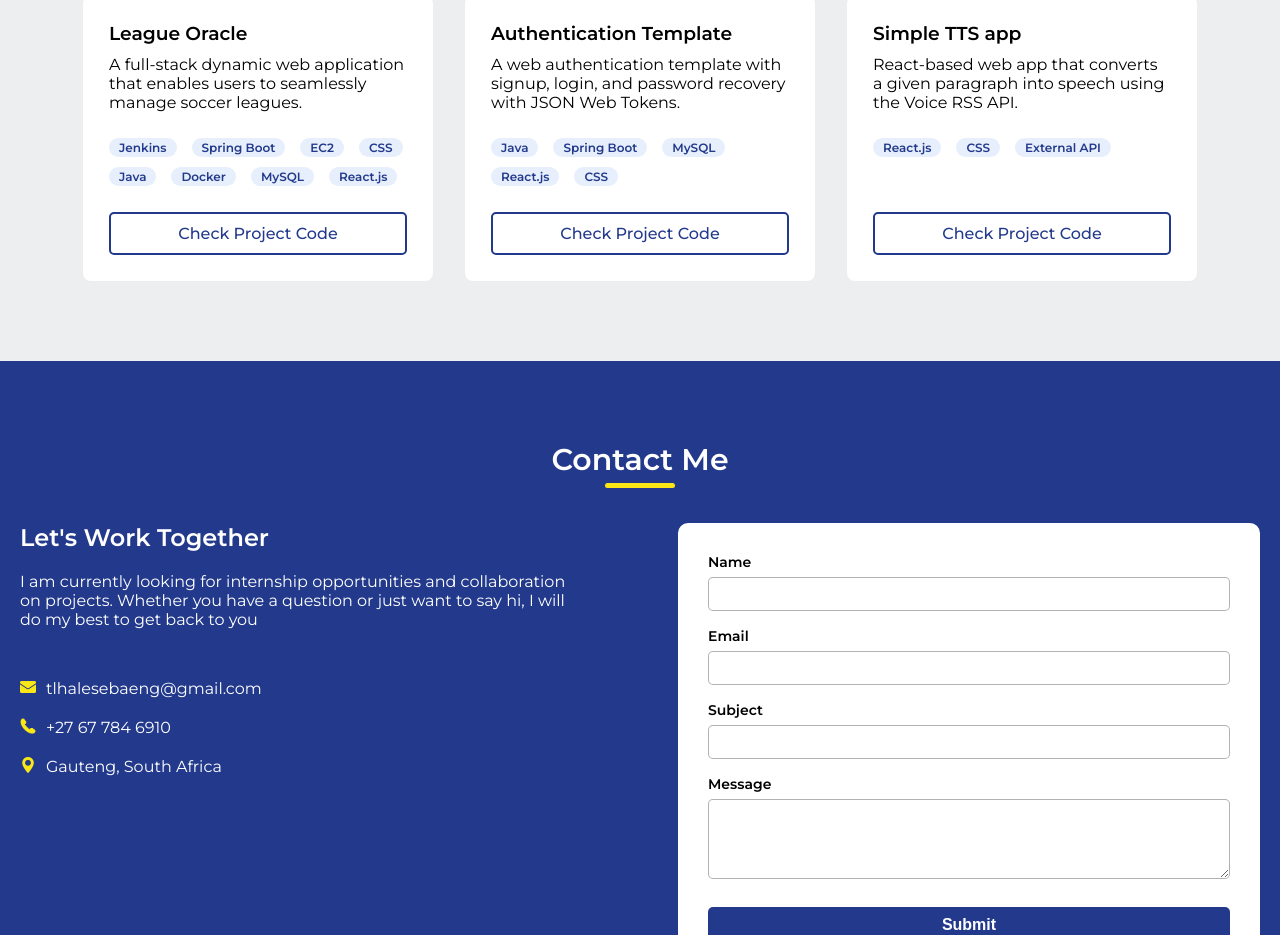
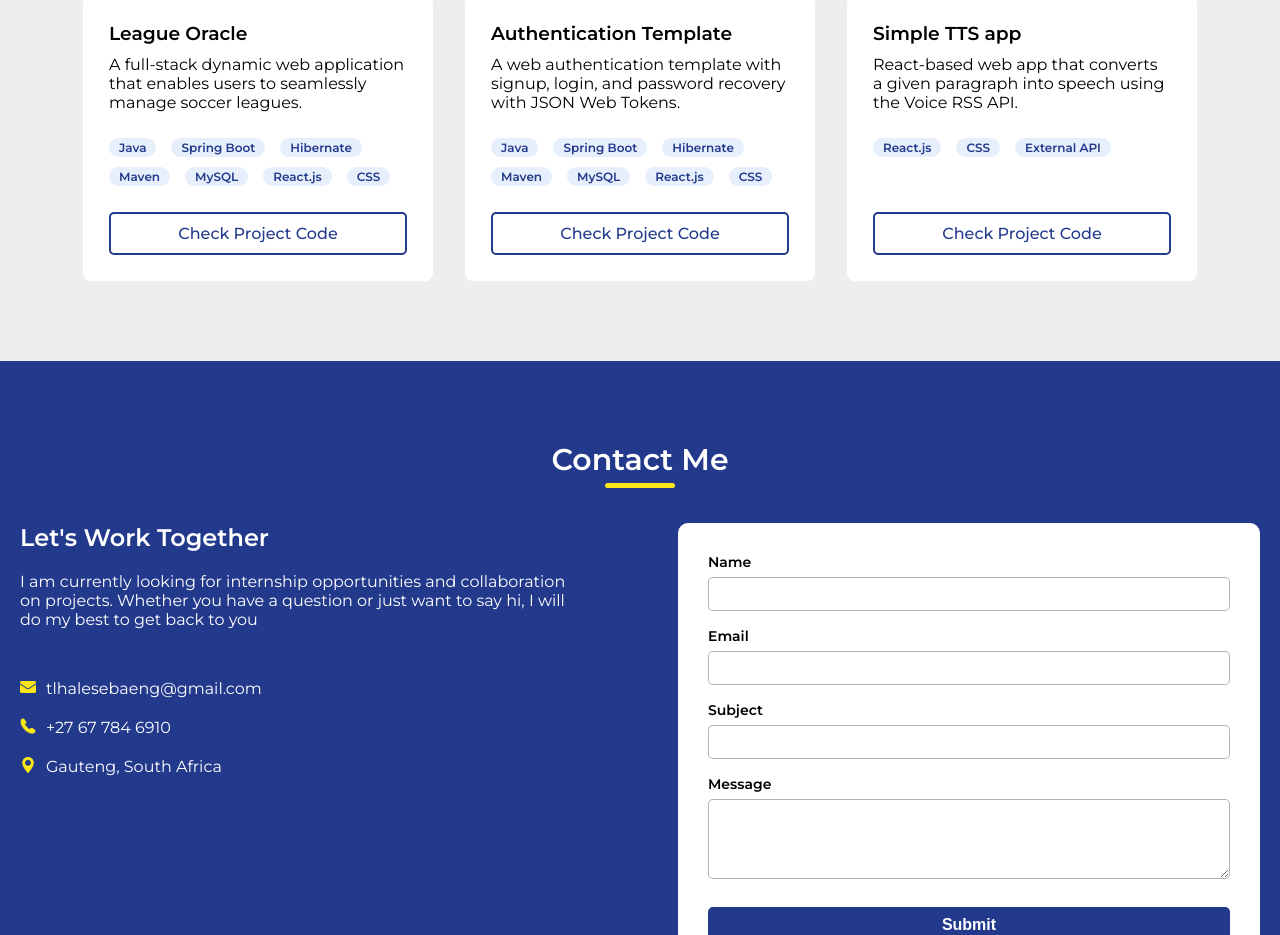
Before and after one commit to tlhalesebaeng/my-portfolio, a React (Vite) app: page / in a window 1280 px wide. Shown: the part 1728-2663 px from the top of the page. Built offline with nearby package versions, Linux system fonts and the light colour scheme.

Commit message:
Remove cloud stack

```diff
--- a/src/components/projects/Projects.jsx
+++ b/src/components/projects/Projects.jsx
@@ -9,14 +9,13 @@ const Projects = ({ ref }) => {
             name: 'League Oracle',
             desc: 'A full‑stack dynamic web application that enables users to seamlessly manage soccer leagues.',
             techStack: [
-                { id: 'project-1-stack-1', name: 'Jenkins' },
+                { id: 'project-1-stack-1', name: 'Java' },
                 { id: 'project-1-stack-2', name: 'Spring Boot' },
-                { id: 'project-1-stack-3', name: 'EC2' },
-                { id: 'project-2-stack-4', name: 'CSS' },
-                { id: 'project-1-stack-5', name: 'Java' },
-                { id: 'project-1-stack-6', name: 'Docker' },
-                { id: 'project-1-stack-7', name: 'MySQL' },
-                { id: 'project-2-stack-8', name: 'React.js' },
+                { id: 'project-1-stack-3', name: 'Hibernate' },
+                { id: 'project-2-stack-4', name: 'Maven' },
+                { id: 'project-1-stack-5', name: 'MySQL' },
+                { id: 'project-2-stack-6', name: 'React.js' },
+                { id: 'project-2-stack-7', name: 'CSS' },
             ],
             link: 'https://github.com/tlhalesebaeng/league-oracle',
         },
@@ -27,9 +26,11 @@ const Projects = ({ ref }) => {
             techStack: [
                 { id: 'project-2-stack-1', name: 'Java' },
                 { id: 'project-2-stack-2', name: 'Spring Boot' },
-                { id: 'project-2-stack-3', name: 'MySQL' },
-                { id: 'project-2-stack-4', name: 'React.js' },
-                { id: 'project-2-stack-5', name: 'CSS' },
+                { id: 'project-2-stack-3', name: 'Hibernate' },
+                { id: 'project-2-stack-4', name: 'Maven' },
+                { id: 'project-2-stack-5', name: 'MySQL' },
+                { id: 'project-2-stack-6', name: 'React.js' },
+                { id: 'project-2-stack-7', name: 'CSS' },
             ],
             link: 'https://github.com/tlhalesebaeng/auth-template-backend',
         },
```
